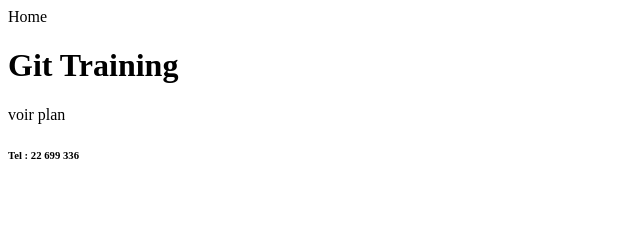
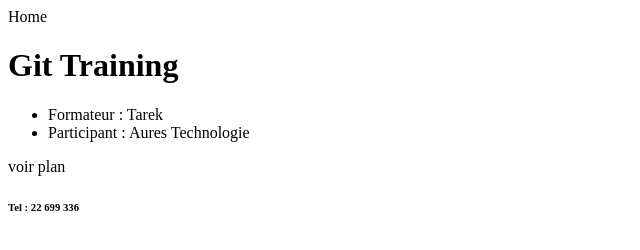
Before and after one commit to TarekBenMena/exo1, a plain HTML site: page index.html in a window 1280 px wide. Shown: the whole page, without its empty margins (0-640 px from the left). Drawn offline with Linux system fonts and the light colour scheme.

Commit message:
mise à jour index.html avec information

```diff
--- a/index.html
+++ b/index.html
@@ -4,6 +4,11 @@
 
 	<body>
 		<h1> Git Training </h1>
+
+		<ul>
+			<li>Formateur : Tarek </li>
+			<li>Participant : Aures Technologie </li>
+		</ul>
 
 		voir plan
 
```
